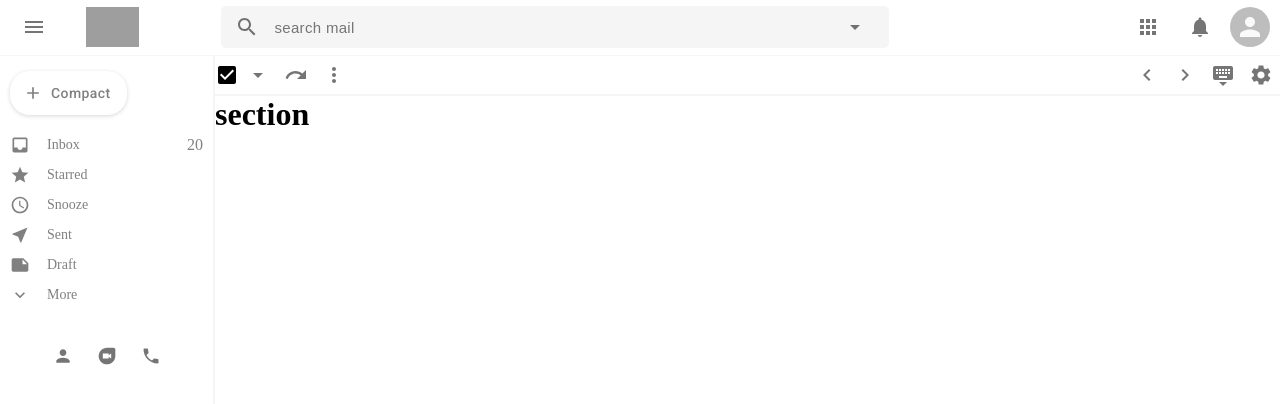
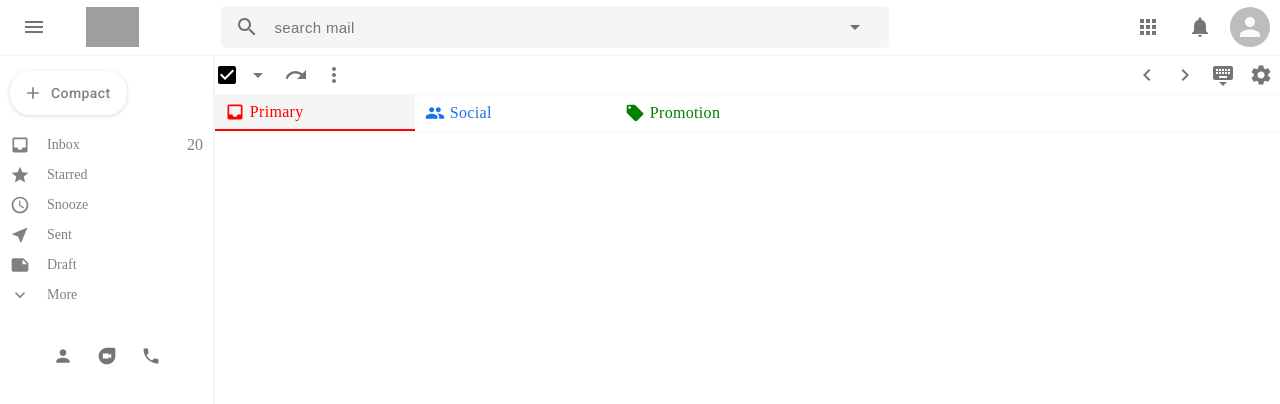
Before and after one commit to natnael-OQP/gmail-clone, a React (Create React App) app: page / in a window 1280 px wide. Shown: the top 404 px of the page. Built offline with nearby package versions, Linux system fonts and the light colour scheme; grey boxes are pictures that could not be loaded.

Commit message:
EmailListSection  created and add EmailSection component

```diff
--- /dev/null
+++ b/src/component/EmailSection/EmailSection.jsx
@@ -0,0 +1,23 @@
+import React from 'react'
+import {css}  from 'styled-components/macro';
+import { EmailSectionContainer,H4 } from '.'
+
+
+const EmailSection = ({Icon,title,color,selected,}) => {
+    return (
+        <EmailSectionContainer
+                css={`
+                &:hover{
+                    background-color: whitesmoke;
+                    border-width:2px !important;
+                    border-bottom: 1px solid ${color};
+                }
+            `}
+            color={color} selected={selected}  >
+            <Icon fontSize="small" />
+            <H4 >{title}</H4>
+        </EmailSectionContainer>
+    )
+}
+
+export default EmailSection
--- /dev/null
+++ b/src/component/EmailSection/index.js
@@ -0,0 +1,21 @@
+import styled from 'styled-components';
+
+export const EmailSectionContainer = styled.div(({color,selected }) => ({
+    display: "flex",
+    alignItems: "center",
+    padding: "7px 10px",
+    minWidth: "200px",
+    cursor: "pointer",
+    borderBottom: `${selected && `1px solid ${color}`}`,
+    color: `${color} `,
+    backgroundColor: `${selected ? "whitesmoke" : "#fff"}`,
+    borderWidth: `${selected && "2px !important "}`,
+
+}));
+export const H4 = styled.h4`
+    font-size: 1rem;
+    text-transform: capitalize;
+    font-weight:500;
+    letter-spacing:.02rem;
+    margin-left: 0.3rem;
+`;
--- a/src/component/MailList/MailList.jsx
+++ b/src/component/MailList/MailList.jsx
@@ -1,5 +1,5 @@
 import { IconButton } from '@material-ui/core'
-import { ArrowDropDown, CheckBox, ChevronLeft, ChevronRight, KeyboardHide, MoreVert, Redo, Settings } from '@mui/icons-material'
+import { ArrowDropDown, CheckBox, ChevronLeft, ChevronRight, Inbox, KeyboardHide, LocalOffer, MoreVert, People, Redo, Settings } from '@mui/icons-material'
 import React from 'react'
 import {
     EmailListContainer,
@@ -9,6 +9,7 @@
     EmailListSection,
 
 } from '.'
+import EmailSection from '../EmailSection/EmailSection';
 
 function MailList() {
     return (
@@ -41,9 +42,11 @@
                     </IconButton>
                 </EmailListSettingRight>
             </EmailListSetting>
-                <EmailListSection>
-                    <h1>section</h1>
-                </EmailListSection>
+            <EmailListSection >
+                <EmailSection Icon={Inbox} title="primary" color="red" selected={true}/>
+                <EmailSection Icon={People} title="social" color="#1A73E8" />
+                <EmailSection Icon={LocalOffer} title="promotion" color="green" />
+            </EmailListSection>
         </EmailListContainer>
     )
 }
--- a/src/component/MailList/index.js
+++ b/src/component/MailList/index.js
@@ -13,7 +13,8 @@
     top: 0;
     display: flex;
     justify-content: space-between;
-    border-bottom: 2px solid whitesmoke;
+    border-bottom: 1px solid whitesmoke;
+    z-index:999;
 `;
 
 export const EmailListSettingLeft = styled.div`
@@ -35,7 +36,9 @@
 `;
 export const EmailListSection = styled.div`
     position: sticky;
+    display: flex;
     top: 0;
-    display: flex;
-    justify-content: space-between;
+    border-bottom: 1px solid whitesmoke;
+    background-color: #fff;
+    z-index:999;
 `;
--- a/src/component/sidebaOption/SidebarOption.jsx
+++ b/src/component/sidebaOption/SidebarOption.jsx
@@ -11,4 +11,4 @@
     )
 }
 
-export default SidebarOption
+export default SidebarOption;
```
